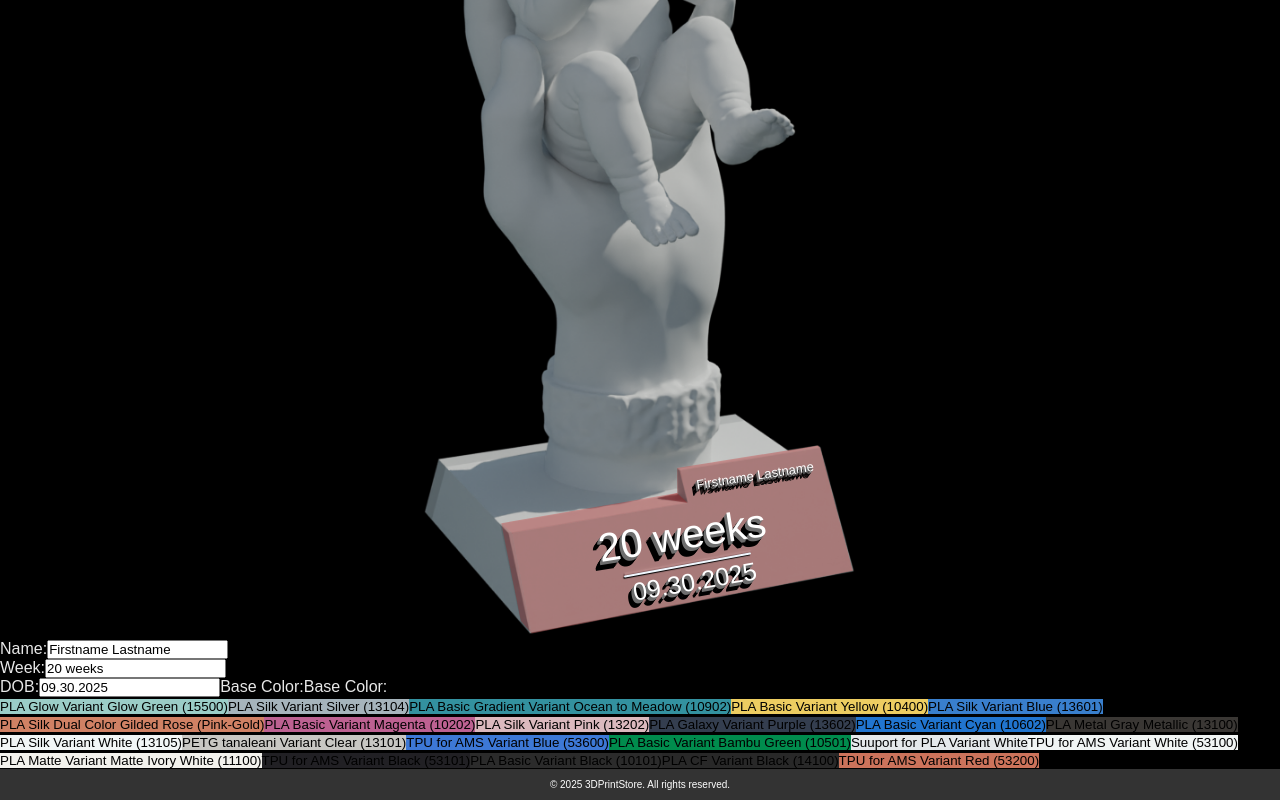
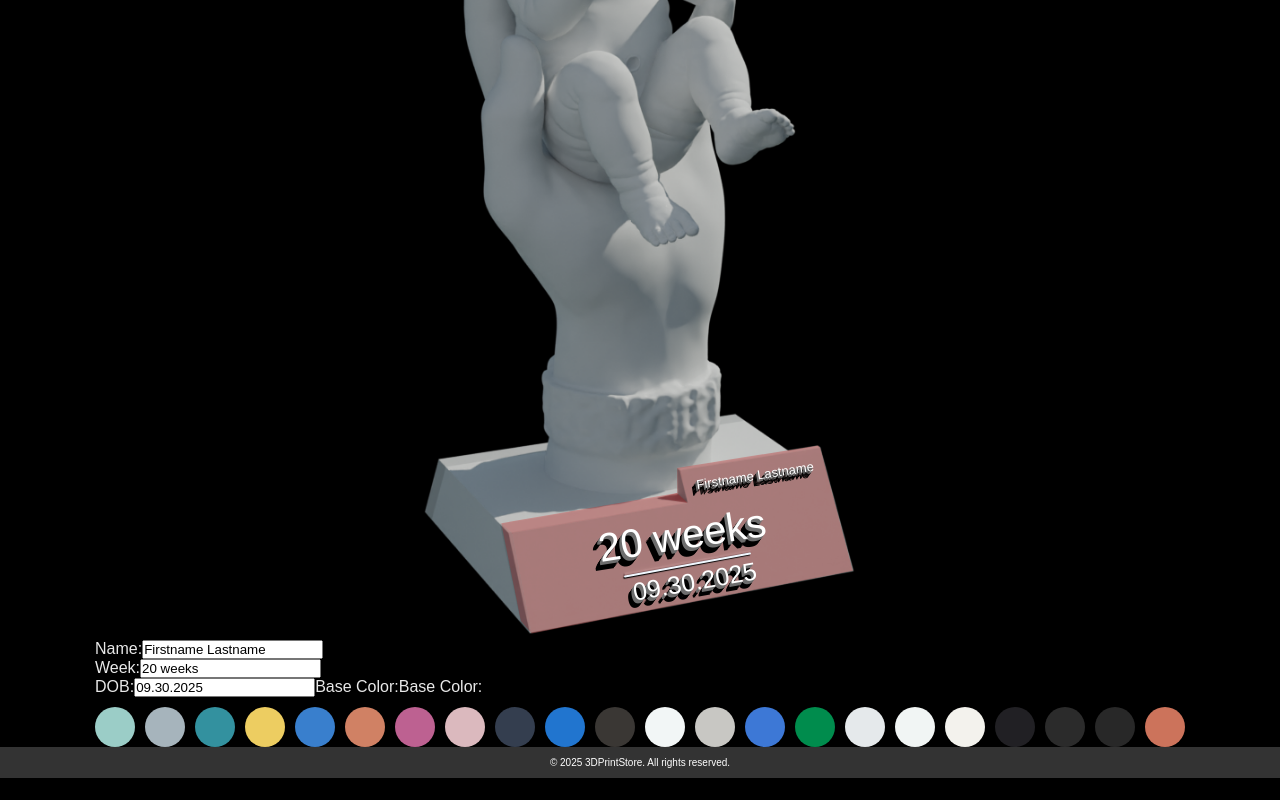
Before and after one commit to lucasliu2019/next_printstore, a Next.js app: page /baby3d in a window 1280 px wide. Shown: the part 435-1235 px from the top of the page. After the commit the page ends 1213 px from the top, so only its background shows below. Built offline with nearby package versions, Linux system fonts and the light colour scheme.

Commit message:
border update

```diff
--- a/src/app/baby3d/page.module.css
+++ b/src/app/baby3d/page.module.css
@@ -244,6 +244,30 @@
     filter: brightness(90%);
 }
 
+.color_selection {
+    display: flex;
+    gap: 10px; /* Add spacing between buttons */
+    margin-top: 10px;
+  }
+
+  .color_button {
+    width: 40px;
+    height: 40px;
+    border-radius: 50%; /* Make the buttons circular */
+    cursor: pointer;
+    border: none;
+    outline: none;
+    transition: transform 0.2s ease;
+  }
+
+  .color_button:hover {
+    transform: scale(1.1); /* Slightly enlarge the button on hover */
+  }
+
+  .color_button:focus {
+    outline: 2px solid black; /* Add focus outline for accessibility */
+  }
+
 /* Media query for small screens */
 @media (max-width: 768px) {
 
--- a/src/app/baby3d/page.tsx
+++ b/src/app/baby3d/page.tsx
@@ -44,6 +44,7 @@ export default function About() {
         <li>Personal inscriptions </li>
         <li>Bespoke stands </li>
         <li>Exclusive packaging options available</li>
+      </ul>
         <div className={styles.card_image_wrapper}>
           <Image
             src="/baby2.png"
@@ -124,16 +125,16 @@ export default function About() {
                 className={styles.color_button}
                 style={{
                   backgroundColor: color.value,
-                  border: baseColor === color.value ? "2px solid black" : "none",
+                  border: baseColor === color.value ? "2px solid white" : "none",
                 }}
                 onClick={() => setBaseColor(color.value)} // Update base_polygon color
+                title={color.name} // Tooltip with the color name
               >
-                {color.name}
+                {/* {color.name} */}
               </button>
             ))}
           </div>
         </form>
-      </ul>
     </div>
   );
 }
```
